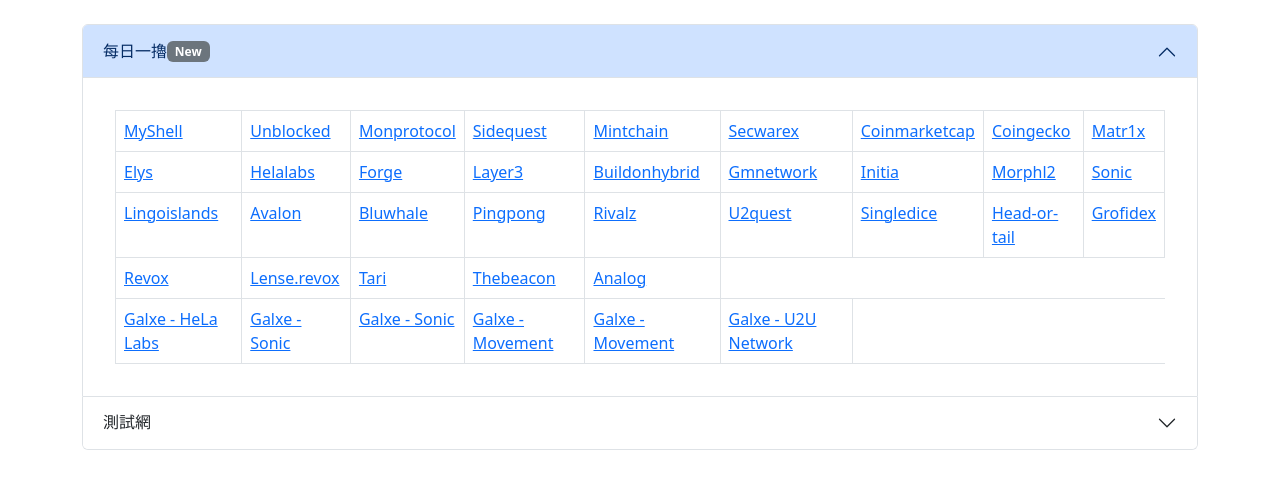
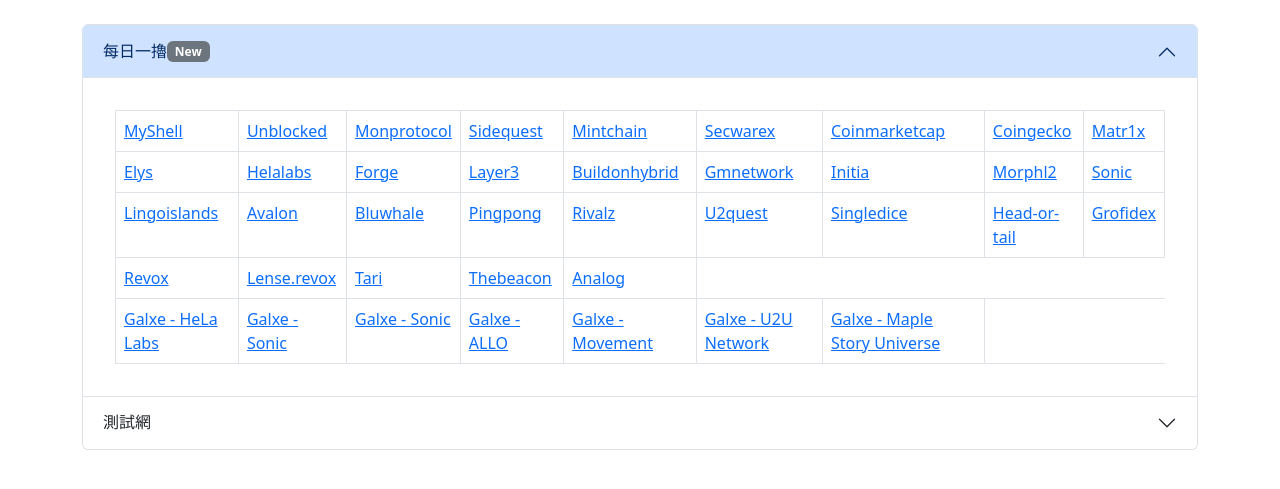
Before and after one commit to 2246250622/Airdrop-babydog-, a plain HTML site: page baby.html in a window 1280 px wide. Shown: the part 189-678 px from the top of the page. Drawn offline with nearby package versions, Linux system fonts and the light colour scheme.

Commit message:
update galxe link

```diff
--- a/baby.html
+++ b/baby.html
@@ -372,7 +372,7 @@
                                 </td>
 
                                 <td>
-                                  <a style="display:block;" target="_blank" href="https://app.galxe.com/quest/Movement/GCXUotzKdd">Galxe - Movement</a>
+                                  <a style="display:block;" target="_blank" href="https://app.galxe.com/quest/ALLO/GCYkstgEp2">Galxe - ALLO</a>
                               </td>
                               <td>
                                 <a style="display:block;" target="_blank" href="https://app.galxe.com/quest/Movement/GCj3gtgLqj">Galxe - Movement</a>
@@ -381,6 +381,10 @@
                               <td>
                                 <a style="display:block;" target="_blank" href="https://app.galxe.com/quest/U2UNetwork/GCK1mtgqzn">Galxe - U2U Network</a>
                             </td>
+
+                            <td>
+                              <a style="display:block;" target="_blank" href="https://app.galxe.com/quest/MapleStoryUniverse/GCxtEtgd8m">Galxe - Maple Story Universe</a>
+                          </td>
 
 
                                 </tr>
```
